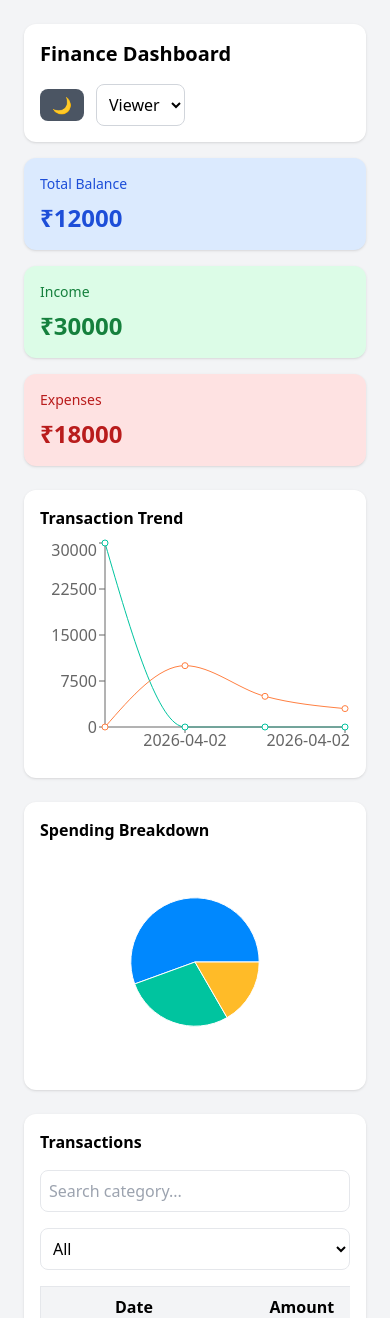
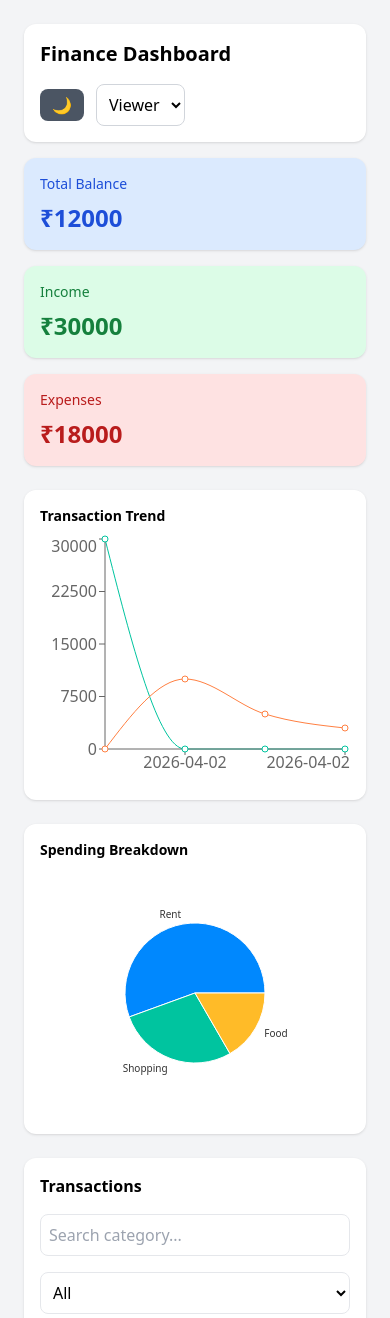
Before and after one commit to mounikanettem-dev/finance-dashboard, a React (Vite) app: page / in a window 390 px wide. Shown: the top 1318 px of the page. Built offline with nearby package versions, Linux system fonts and the light colour scheme.

Commit message:
Fix pie chart labels for mobile

```diff
--- a/src/components/Charts.jsx
+++ b/src/components/Charts.jsx
@@ -9,30 +9,16 @@ import {
   Cell,
   ResponsiveContainer,
 } from "recharts";
-import { useState, useEffect } from "react";
 
-function Charts({ transactions, darkMode }) {
-
-  //  Detect Mobile Screen
-  const [isMobile, setIsMobile] = useState(window.innerWidth < 768);
-
-  useEffect(() => {
-    const handleResize = () => {
-      setIsMobile(window.innerWidth < 768);
-    };
-
-    window.addEventListener("resize", handleResize);
-    return () => window.removeEventListener("resize", handleResize);
-  }, []);
-
-  //  Line Chart Data
+function Charts({ transactions }) {
+  // Line Chart Data
   const lineData = transactions.map((t) => ({
     date: t.date,
     income: t.type === "income" ? t.amount : 0,
     expense: t.type === "expense" ? t.amount : 0,
   }));
 
-  // Pie Chart Data
+  // Pie Chart Data (category wise expenses)
   const categoryData = {};
 
   transactions.forEach((t) => {
@@ -55,51 +41,58 @@ function Charts({ transactions, darkMode }) {
     <div className="grid grid-cols-1 md:grid-cols-2 gap-6 mt-6">
 
       {/* Line Chart */}
-      <div
-        className={`p-4 rounded-xl shadow ${
-          darkMode ? "bg-gray-800 text-white" : "bg-white text-black"
-        }`}
-      >
-        <h2 className="mb-2 font-semibold">Transaction Trend</h2>
+      <div className="bg-white p-4 rounded-xl shadow">
+        <h2 className="mb-2 font-semibold text-sm md:text-base">
+          Transaction Trend
+        </h2>
 
-        <div className="w-full h-56 md:h-64">
+        <div className="w-full h-[250px]">
           <ResponsiveContainer width="100%" height="100%">
             <LineChart data={lineData}>
               <XAxis dataKey="date" />
               <YAxis />
               <Tooltip />
               <Line type="monotone" dataKey="income" stroke="#00C49F" />
-              <Line type="monotone" dataKey="expense" stroke="#ff8042" />
+              <Line type="monotone" dataKey="expense" stroke="#FF8042" />
             </LineChart>
           </ResponsiveContainer>
         </div>
       </div>
 
       {/* Pie Chart */}
-      <div
-        className={`p-4 rounded-xl shadow ${
-          darkMode ? "bg-gray-800 text-white" : "bg-white text-black"
-        }`}
-      >
-        <h2 className="mb-2 font-semibold">Spending Breakdown</h2>
+      <div className="bg-white p-4 rounded-xl shadow">
+        <h2 className="mb-2 font-semibold text-sm md:text-base">
+          Spending Breakdown
+        </h2>
 
-        <div className="w-full h-56 md:h-64">
+        <div className="w-full h-[250px]">
           <ResponsiveContainer width="100%" height="100%">
             <PieChart>
   <Pie
     data={pieData}
     dataKey="value"
     nameKey="name"
-                cx="50%"
-                cy="50%"
-                outerRadius="60%"
-                label={
-                  !isMobile
-                    ? ({ name, percent }) =>
-                        `${name} (${(percent * 100).toFixed(0)}%)`
-                    : false
-                }
-                labelLine={!isMobile}
+    outerRadius={70}
+    labelLine={false}
+    label={({ cx, cy, midAngle, innerRadius, outerRadius, percent, name }) => {
+      const RADIAN = Math.PI / 180;
+      const radius = outerRadius + 10;
+      const x = cx + radius * Math.cos(-midAngle * RADIAN);
+      const y = cy + radius * Math.sin(-midAngle * RADIAN);
+
+      return (
+        <text
+          x={x}
+          y={y}
+          fill="#333"
+          textAnchor={x > cx ? "start" : "end"}
+          dominantBaseline="central"
+          style={{ fontSize: "10px" }}
+        >
+          {name}
+        </text>
+      );
+    }}
   >
     {pieData.map((entry, index) => (
       <Cell key={index} fill={COLORS[index % COLORS.length]} />
@@ -107,6 +100,7 @@ function Charts({ transactions, darkMode }) {
   </Pie>
   <Tooltip />
 </PieChart>
+              <Tooltip />
           </ResponsiveContainer>
         </div>
       </div>
```
Lines whose indentation alone changed are shown as unchanged.
